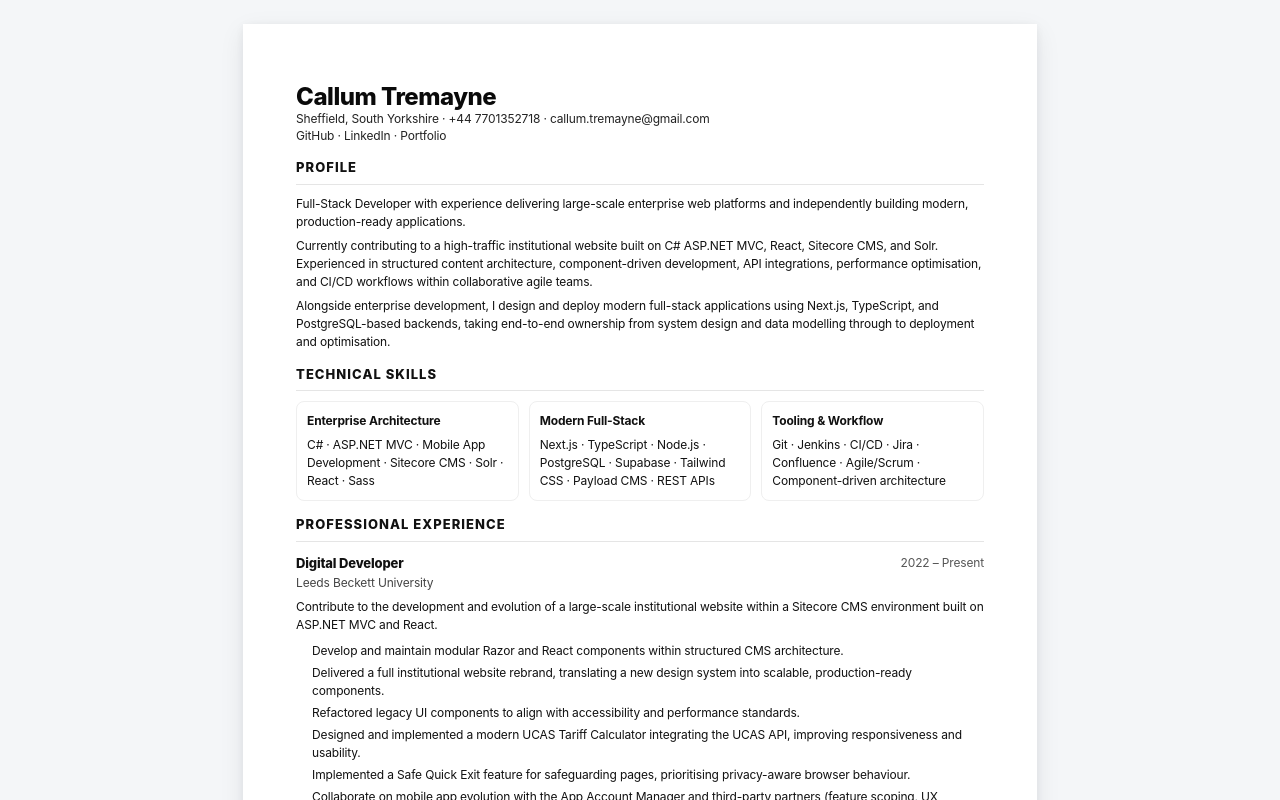
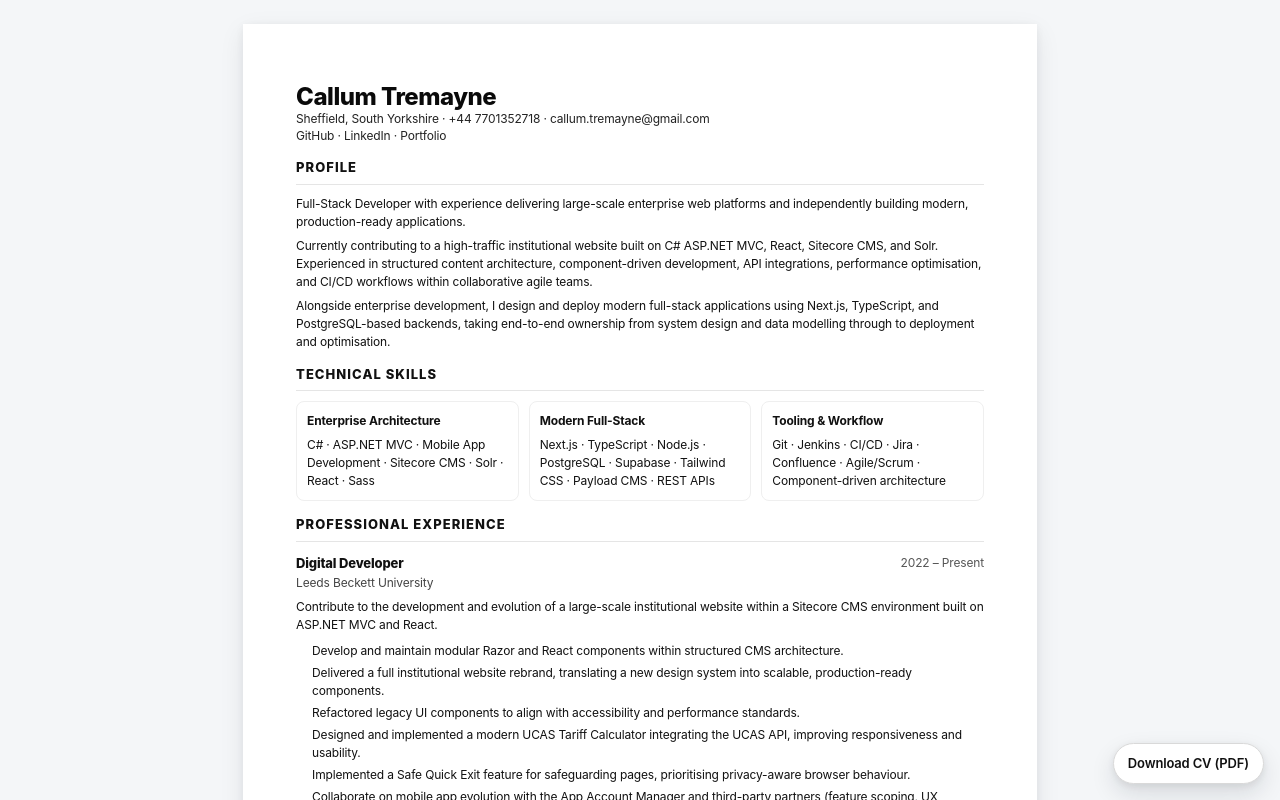
Before and after one commit to callum-tremayne/callum-tremayne, a Next.js app: page /cv in a window 1280 px wide. Shown: the top 800 px of the page. Built offline with nearby package versions, Linux system fonts and the light colour scheme.

Commit message:
cv updates

```diff
--- a/app/cv/auto-print.tsx
+++ /dev/null
@@ -1,36 +0,0 @@
-"use client";
-
-import { useEffect } from "react";
-
-export function AutoPrint() {
-  useEffect(() => {
-    const searchParams = new URLSearchParams(window.location.search);
-    const shouldPrint = searchParams.get("print") === "1";
-    if (!shouldPrint) return;
-
-    let cancelled = false;
-
-    const runPrint = async () => {
-      try {
-        if (document.fonts?.ready) {
-          await document.fonts.ready;
-        }
-      } catch {
-        // Ignore font readiness errors and continue to print.
-      }
-
-      if (!cancelled) {
-        window.print();
-      }
-    };
-
-    const timer = window.setTimeout(runPrint, 350);
-
-    return () => {
-      cancelled = true;
-      window.clearTimeout(timer);
-    };
-  }, []);
-
-  return null;
-}
--- a/app/cv/cv.css
+++ b/app/cv/cv.css
@@ -3,8 +3,45 @@
   background: #fff;
   color: #0a0a0a;
   padding: 12mm 0;
+  overflow-x: hidden;
   font-family:
     -apple-system, BlinkMacSystemFont, "Segoe UI", Roboto, Arial, sans-serif;
+}
+
+.cv-download-button {
+  position: fixed;
+  top: 50%;
+  right: 16px;
+  transform: translateY(-50%);
+  z-index: 40;
+  border: 1px solid #d9d9d9;
+  border-radius: 999px;
+  background: #fff;
+  color: #111;
+  padding: 10px 14px;
+  font-size: 13px;
+  font-weight: 600;
+  text-decoration: none;
+  box-shadow:
+    0 10px 24px rgba(15, 23, 42, 0.12),
+    0 2px 8px rgba(15, 23, 42, 0.08);
+  transition:
+    transform 160ms ease,
+    box-shadow 160ms ease,
+    border-color 160ms ease;
+}
+
+.cv-download-button:hover {
+  transform: translateY(-50%) translateX(-2px);
+  border-color: #bcbcbc;
+  box-shadow:
+    0 14px 28px rgba(15, 23, 42, 0.16),
+    0 4px 12px rgba(15, 23, 42, 0.1);
+}
+
+.cv-download-button:focus-visible {
+  outline: 2px solid #111;
+  outline-offset: 2px;
 }
 
 .cv-sheet {
@@ -182,6 +219,23 @@
 }
 
 @media screen {
+  /* .cv-sheet {
+    width: min(210mm, calc(100vw - 24px));
+    min-height: auto;
+    padding: 16px 14px 14px;
+  } */
+
+  .cv-download-button {
+    top: auto;
+    right: 16px;
+    bottom: 16px;
+    transform: none;
+  }
+
+  .cv-download-button:hover {
+    transform: translateY(-2px);
+  }
+
   .cv-page {
     background: #f4f6f8;
     padding: 24px 0 48px;
@@ -192,6 +246,32 @@
     box-shadow:
       0 8px 24px rgba(15, 23, 42, 0.08),
       0 2px 8px rgba(15, 23, 42, 0.06);
+  }
+}
+
+@media screen and (max-width: 640px) {
+  .cv-page {
+    padding: 12px 0 84px;
+  }
+
+  .cv-sheet {
+    width: calc(100vw - 16px);
+    margin: 0 auto 12px;
+    padding: 14px 12px 12px;
+  }
+
+  .cv-role-top,
+  .cv-project-top,
+  .cv-edu,
+  .cv-compact-role {
+    flex-direction: column;
+    align-items: flex-start;
+    gap: 4px;
+  }
+
+  .cv-role-dates,
+  .cv-tag {
+    white-space: normal;
   }
 }
 
@@ -249,4 +329,8 @@
     break-after: auto;
     page-break-after: auto;
   }
+
+  .cv-download-button {
+    display: none !important;
+  }
 }
--- a/app/cv/page.tsx
+++ b/app/cv/page.tsx
@@ -1,6 +1,5 @@
 // app/cv/page.tsx
 import type { Metadata } from "next";
-import { AutoPrint } from "./auto-print";
 
 export const metadata: Metadata = {
   title: "Callum Tremayne — CV",
@@ -10,7 +9,15 @@
 export default function CVPage() {
   return (
     <main className="cv-page">
-      <AutoPrint />
+      <a
+        className="cv-download-button"
+        href="/Callum Tremayne - CV.pdf"
+        download
+        target="_blank"
+        rel="noopener noreferrer"
+      >
+        Download CV (PDF)
+      </a>
       {/* PAGE 1 */}
       <section className="cv-sheet">
         {/* Header */}
--- a/components/sections/HeroSection.tsx
+++ b/components/sections/HeroSection.tsx
@@ -55,7 +55,7 @@
 
           <div className="flex flex-wrap gap-3 pt-4">
             <Button asChild variant="default">
-              <Link href="/cv?print=1" target="_blank">
+              <Link href="/cv" target="_blank">
                 <GrDocument />
                 View CV
               </Link>
```
Also changed, not shown: 1 other file (tests, documents, lock files or other folders).
